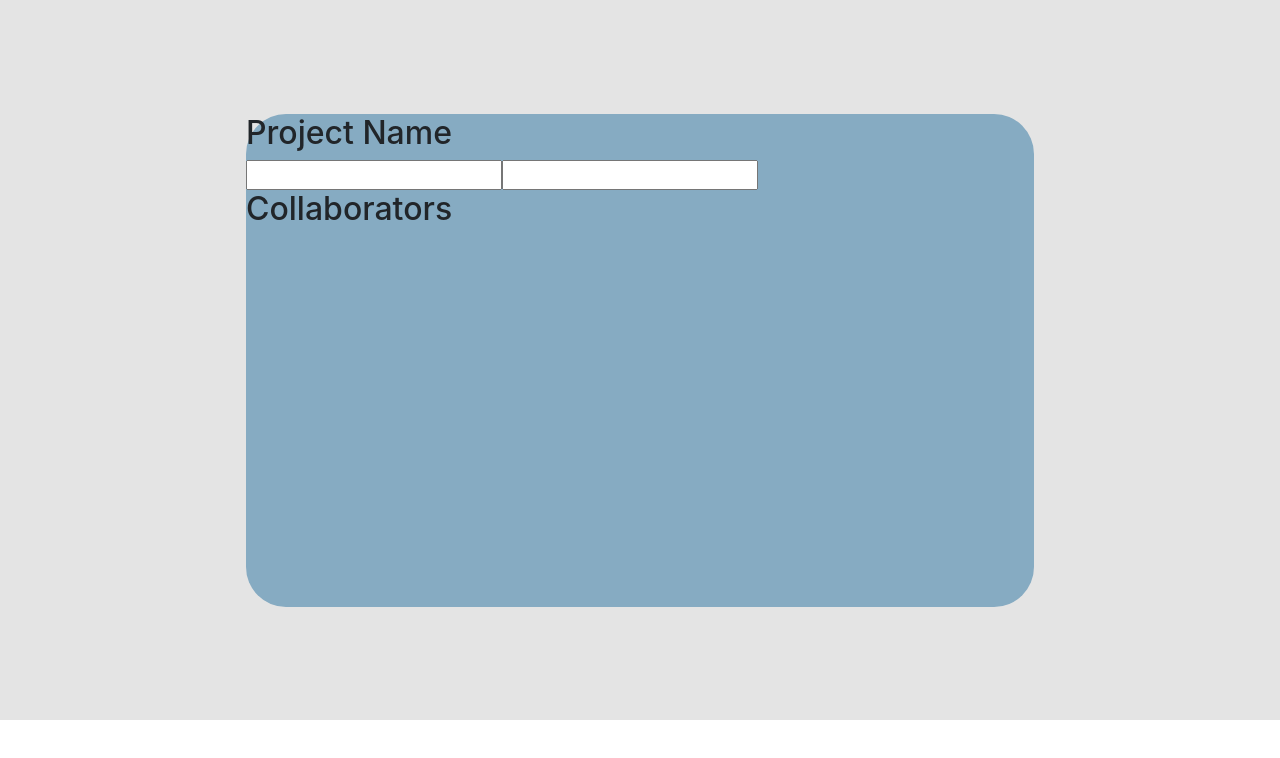
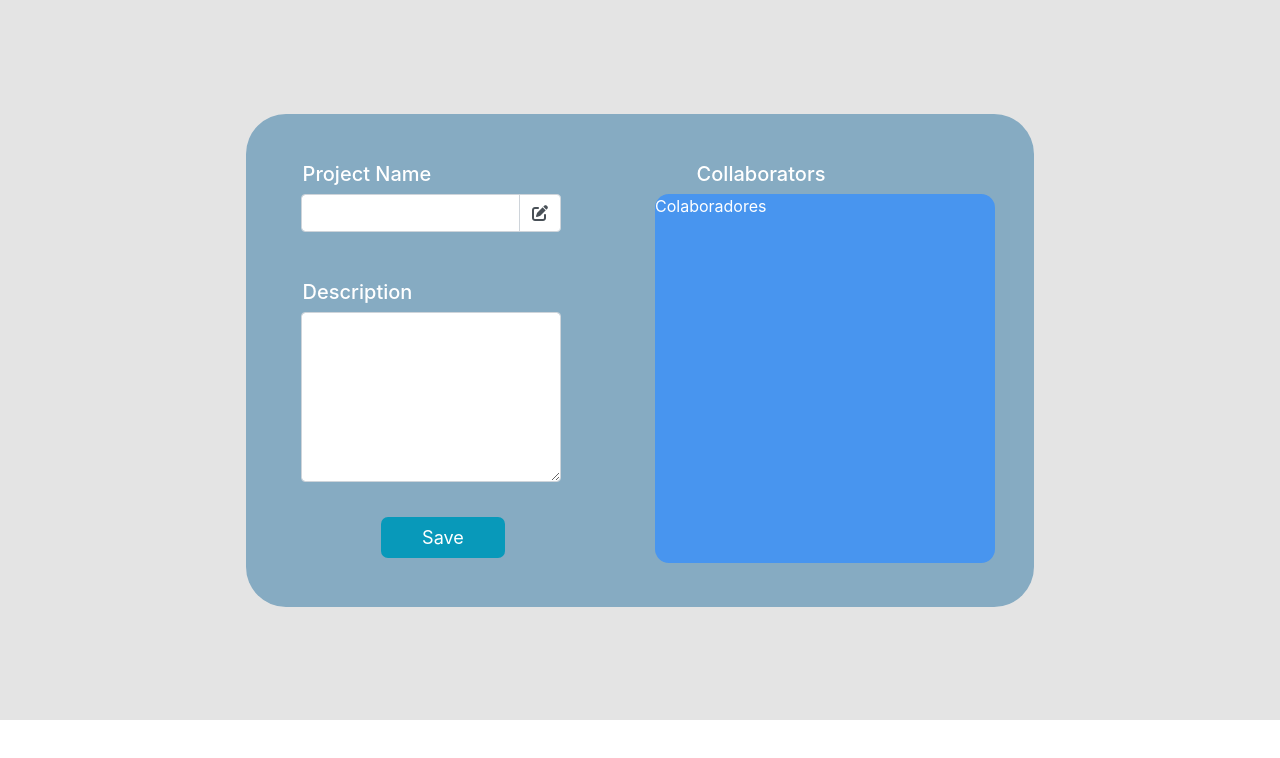
Before and after one commit to DeyverG/scrum-hewtec, a React (Create React App) app: page /EditProject in a window 1280 px wide. Shown: the top 758 px of the page. Built offline with nearby package versions, Linux system fonts and the light colour scheme.

Commit message:
EditProject casi terminado

```diff
--- a/src/assets/styles/editProject.css
+++ b/src/assets/styles/editProject.css
@@ -13,8 +13,51 @@
     border-radius: 40px;
 }
 
-.divP1EditPro{
+.titleEditPro{
+    color: white;
+    margin-top: 3rem;
+    margin-left: 2.6rem;
 }
 
-.divP2EditPro{
+.inputEditPro{
+    margin-left: 2.5rem;
 }
+
+.spanEditPro{
+    background-color: white;
+}
+
+.iconoEditPro{
+    margin-right: 4rem;
+}
+
+.textEditPro{
+    margin-left: 2.5rem;
+    width: 260px;
+    min-height: 170px;
+    max-height: 170px;
+}
+
+.divButtonEditPro{
+    background-color: #86abc2;
+    justify-content: center;
+    align-items: center;
+    margin: 35px 120px 64px 120px;
+    display: flex;
+}
+
+.buttonEditPro{
+    background-color: #0899BA;
+    color: white;
+    width: 171px;
+    border-radius: 7px;
+    font-size: 113%;
+}
+
+.collEditPro{
+    background: rgb(72, 149, 239, 1);
+    height: 369px;
+    width: 340px;
+    border-radius: 14px;
+    color: white;
+}
--- a/src/pages/EditProject.js
+++ b/src/pages/EditProject.js
@@ -4,18 +4,32 @@ import '../assets/styles/editProject.css';
 const EditProject = () => {
     return (
         <>
-        <div className="containerEditPro" >
-            <div className="modalEditPro" >
-                <div className="divH1EditPro" >
-                    <h2>Project Name</h2>
-                    <input></input>
-                    <input></input>
-                </div>
-                <div className="divH2EditPro" >
-                    <h2>Collaborators</h2>
+        <form>
+            <div className="containerEditPro" >
+                <div className="row modalEditPro" >
+                    <div className="form-group col-md-6" >
+                        <h5 className="titleEditPro" >Project Name</h5>
+                        <div className="input-group mb-3" >
+                            <input type="text" className="form-control inputEditPro" ></input>
+                            <div className="input-group-append iconoEditPro" >
+                                <span class="input-group-text spanEditPro" ><i class="fas fa-edit"></i></span>
+                            </div>
+                        </div>
+                        <h5 className="titleEditPro" >Description</h5>
+                        <textarea className="form-control textEditPro" ></textarea>
+                        <div className="divButtonEditPro" >
+                            <button className="btn buttonEditPro" >Save</button>
+                        </div>
+                    </div>
+                    <div className="form-group col-md-6" >
+                        <h5 className="titleEditPro" >Collaborators</h5>
+                        <div className="collEditPro" >
+                            Colaboradores
+                        </div>
+                    </div>
                 </div>
             </div>
-        </div>
+        </form>
         </>
      );
 }
```
